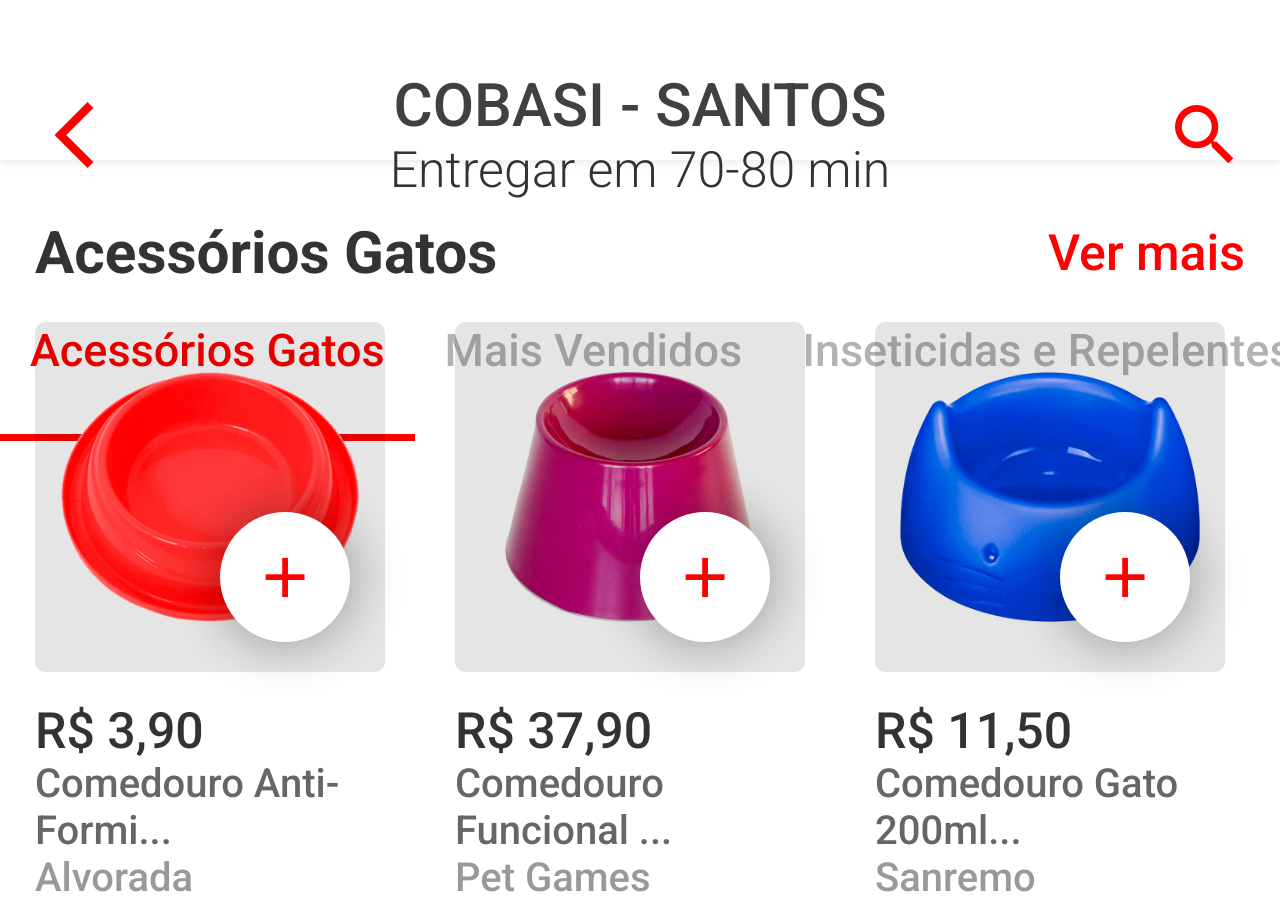
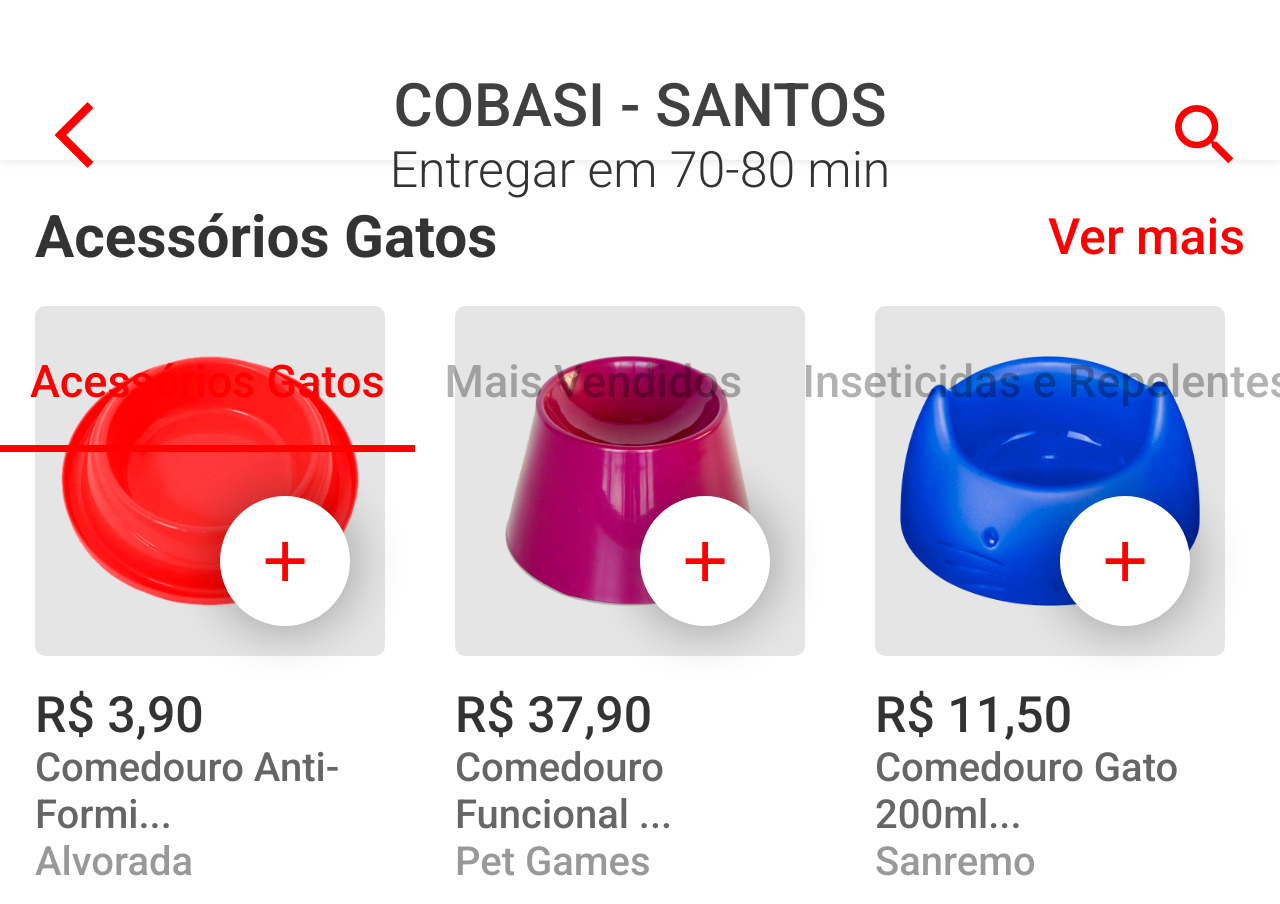
Before and after one commit to CarlMartins/carlosmartins_tela-descricao-do-produto-mais-vendidos-e-tela5, a plain HTML site: page Desc-produto/index.html in a window 1280 px wide. Shown: the top 904 px of the page. Drawn offline with Linux system fonts and the light colour scheme.

Commit message:
Pequenos ajustes pagina mais vendidos

```diff
--- a/Desc-produto/style.css
+++ b/Desc-produto/style.css
@@ -11,9 +11,9 @@
 
 header {
   width: 100%;
+  height: 20vh;
   position: fixed;
   background-color: #fff;
-  height: 20vh;
 }
 
 header .seller-info {
@@ -35,24 +35,22 @@
 
 nav {
   width: 100%;
+  height: 20vh;
   box-shadow: 0 1px 10px rgba(0, 0, 0, 0.1);
+  /* background-color: rgba(255, 0, 0, 0.137); */
 }
 
 nav .nav-info {
   display: flex;
   align-items: center;
   justify-content: space-between;
-  margin-bottom: 90px;
+  margin-bottom: 121px;
   padding: 70px 35px 35px 35px;
 }
 
 nav .nav-icon {
   font-size: 80px;
   color: red;
-}
-
-nav {
-  height: 100%;
 }
 
 nav .slide-bar {
@@ -62,7 +60,7 @@
 }
 
 nav .slide-bar .slide-bar-item {
-  height: 110px;
+  height: 90px;
   margin: 0 30px;
   font-size: 45px;
   color: rgba(0, 0, 0, 0.3);
@@ -101,7 +99,7 @@
 main .category::before {
   content: "";
   display: block;
-  height: 23vh;
+  height: 21vh;
   margin: -20vh 0 0;
 }
 
@@ -146,7 +144,7 @@
   display: flex;
   justify-content: center;
   position: relative;
-  z-index: 0;
+  z-index: -1;
 }
 
 main .category .category-slider .category-img-container .add-to-cart {
```
